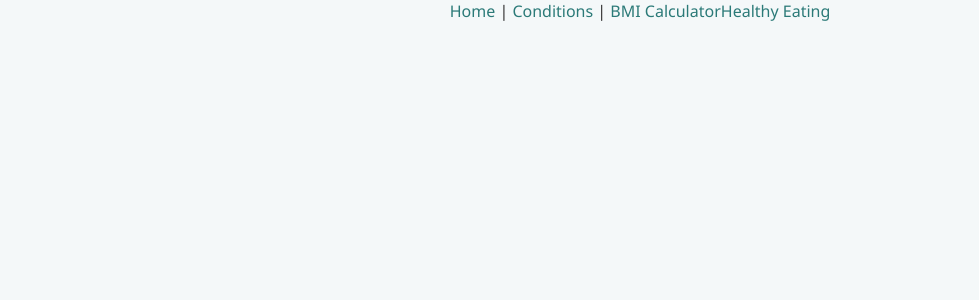
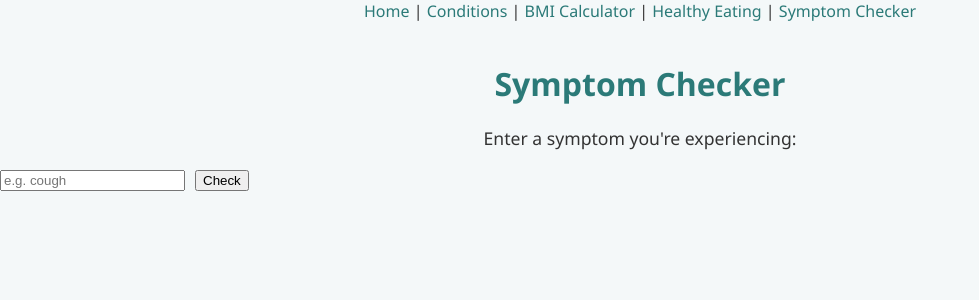
Before and after one commit to tempuser3718/health-hub, a React (Create React App) app: page /symptoms in a window 1280 px wide. Shown: the top 300 px of the page, without its empty margins (0-979 px from the left). Built offline with nearby package versions, Linux system fonts and the light colour scheme.

Commit message:
Added Symptom Checker feature with basic logic

```diff
--- a/src/App.js
+++ b/src/App.js
@@ -4,6 +4,7 @@ import Navbar from './components/Navbar';
 import Home from './components/Home';
 import Conditions from './components/Conditions';
 import BMICalculator from './components/BMICalculator';
+import SymptomChecker from './components/SymptomChecker';
 
 function App() {
   return (
@@ -14,6 +15,7 @@ function App() {
         <Route path="/conditions" element={<Conditions />} />
         <Route path="/bmi" element={<BMICalculator />} />
         <Route path="/eating" element={<HealthyEating />} />
+        <Route path="/symptoms" element={<SymptomChecker />} />
       </Routes>
     </Router>
   );
--- a/src/components/Navbar.js
+++ b/src/components/Navbar.js
@@ -5,8 +5,9 @@ export default function Navbar() {
     <nav style={{ textAlign: 'center', marginBottom: '20px' }}>
       <Link to="/">Home</Link> |{" "}
       <Link to="/conditions">Conditions</Link> |{" "}
-      <Link to="/bmi">BMI Calculator</Link>
-      <Link to="/eating">Healthy Eating</Link>
+      <Link to="/bmi">BMI Calculator</Link> |{" "}
+      <Link to="/eating">Healthy Eating</Link> |{" "}
+      <Link to="/symptoms">Symptom Checker</Link>
     </nav>
   );
 }
--- /dev/null
+++ b/src/components/SymptomChecker.js
@@ -0,0 +1,39 @@
+import { useState } from 'react';
+
+export default function SymptomChecker() {
+  const [symptom, setSymptom] = useState('');
+  const [result, setResult] = useState('');
+
+  const checkSymptom = () => {
+    const lower = symptom.toLowerCase();
+    if (lower.includes('cough')) {
+      setResult("You may have a respiratory issue. If symptoms persist, contact your GP.");
+    } else if (lower.includes('headache')) {
+      setResult("Try staying hydrated and resting. If frequent, consider medical advice.");
+    } else if (lower.includes('fever')) {
+      setResult("This could indicate an infection. Monitor your temperature and rest.");
+    } else if (lower.includes('fatigue')) {
+      setResult("Ensure you're getting enough sleep and nutrients. Persistent fatigue can signal underlying issues.");
+    } else {
+      setResult("Please consult a medical professional for personalised advice.");
+    }
+  };
+
+  return (
+    <div>
+      <h1>Symptom Checker</h1>
+      <p>Enter a symptom you're experiencing:</p>
+      <input
+        type="text"
+        value={symptom}
+        onChange={(e) => setSymptom(e.target.value)}
+        placeholder="e.g. cough"
+      />
+      <button onClick={checkSymptom} style={{ marginLeft: '10px' }}>
+        Check
+      </button>
+
+      {result && <p style={{ marginTop: '15px' }}>{result}</p>}
+    </div>
+  );
+}
```
Also changed, not shown: src/components/HealthyEating.js (renamed from src/components/HealthyEatings.js).
